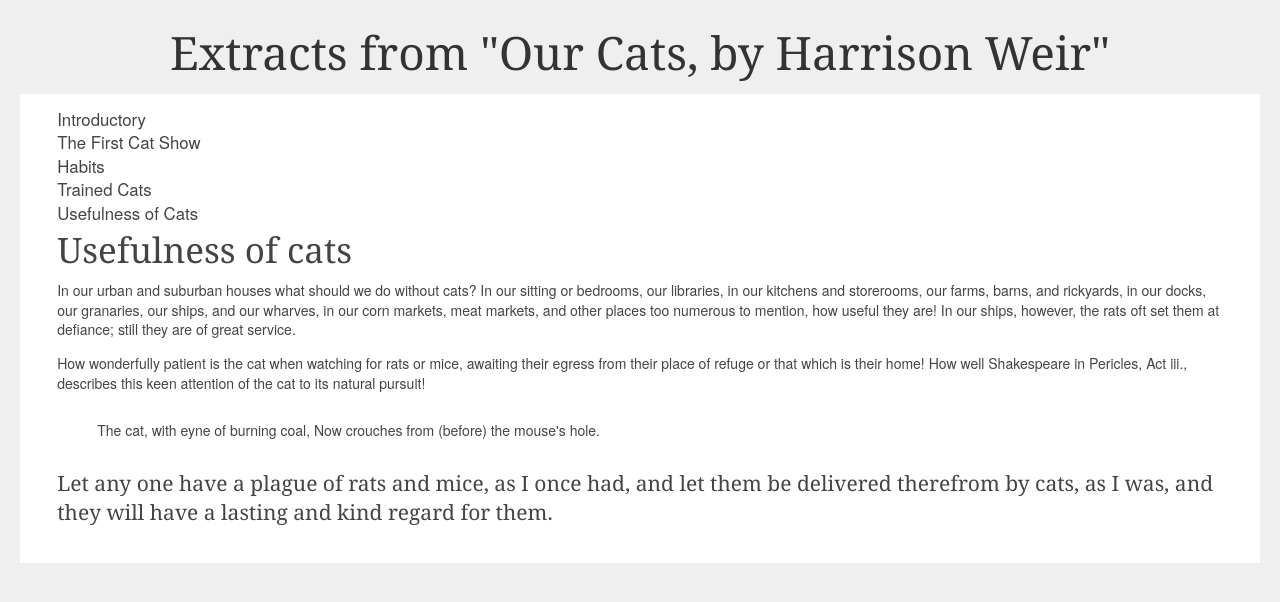
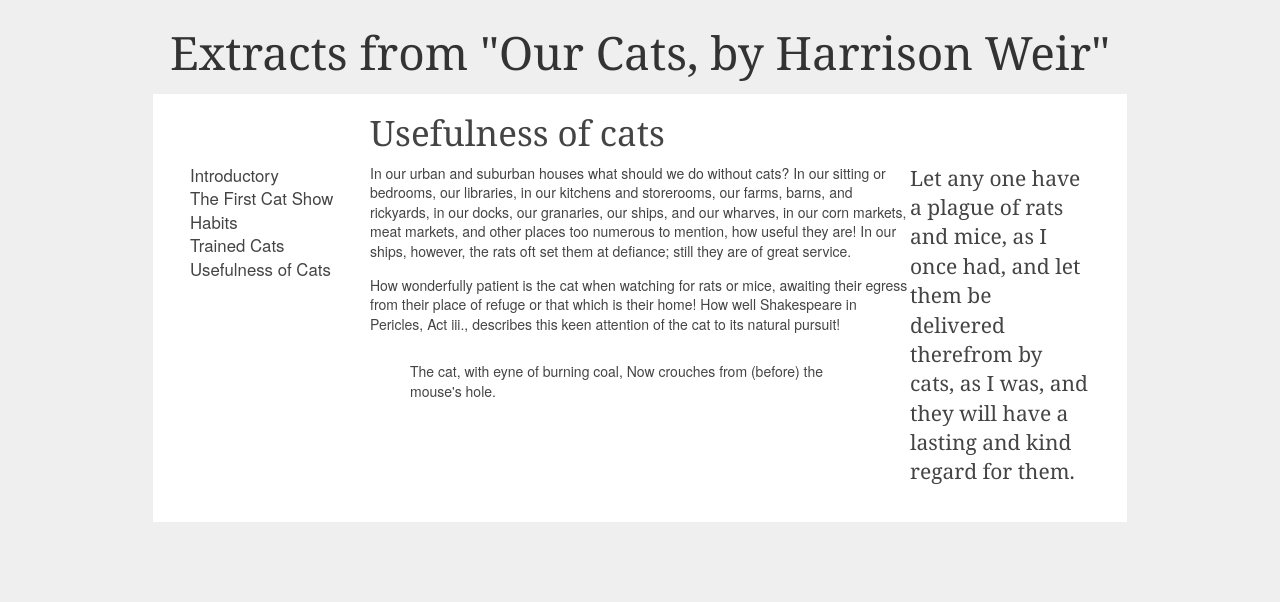
Before and after one commit to vincaniti/Exercices, a plain HTML site: page grid/layout_1/layout_1.html in a window 1280 px wide. Drawn offline with Linux system fonts and the light colour scheme.

Commit message:
layout 1

```diff
--- a/grid/layout_1/css/common.css
+++ b/grid/layout_1/css/common.css
@@ -79,3 +79,7 @@ p {
 	padding: 0;
 	margin: 0;
 }
+
+article {
+	display: grid;
+}
--- a/grid/layout_1/css/style.css
+++ b/grid/layout_1/css/style.css
@@ -0,0 +1,31 @@
+.wrapper {
+    width: 900px;
+    display: grid;
+    grid-template-columns: 1fr 3fr 1fr ;
+    grid-template-rows: auto;
+}
+.mainnav {
+    text-decoration: none;
+    grid-column-start: 1;
+    grid-column-end: 2;
+    grid-row-start: 2;
+    grid-row-end: end;
+}
+.subhead {
+    grid-column-start: 2;
+    grid-column-end: end;
+    grid-row-start: 1;
+    grid-row-end: 1;
+}
+.content {
+    grid-column-start: 2;
+    grid-column-end: 3;
+    grid-row-start: 2;
+    grid-row-end: 3;
+}
+.quote {
+    grid-column-start: 3;
+    grid-column-end: 4;
+    grid-row-start: 2;
+    grid-row-end: end;
+}
```
